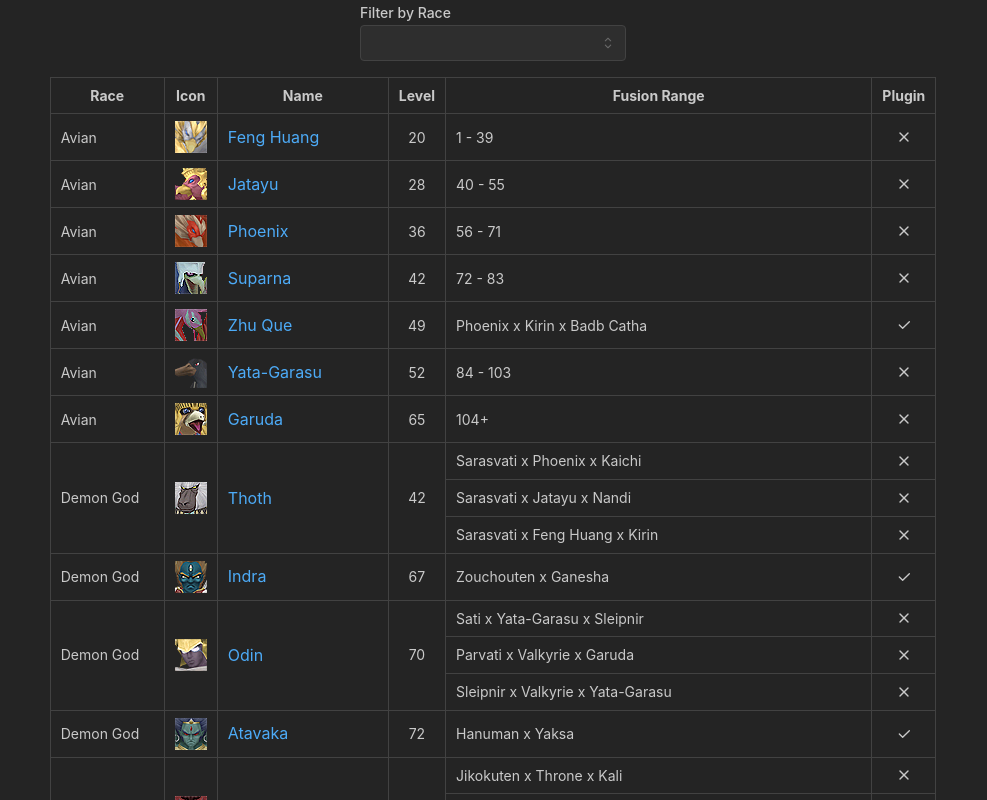
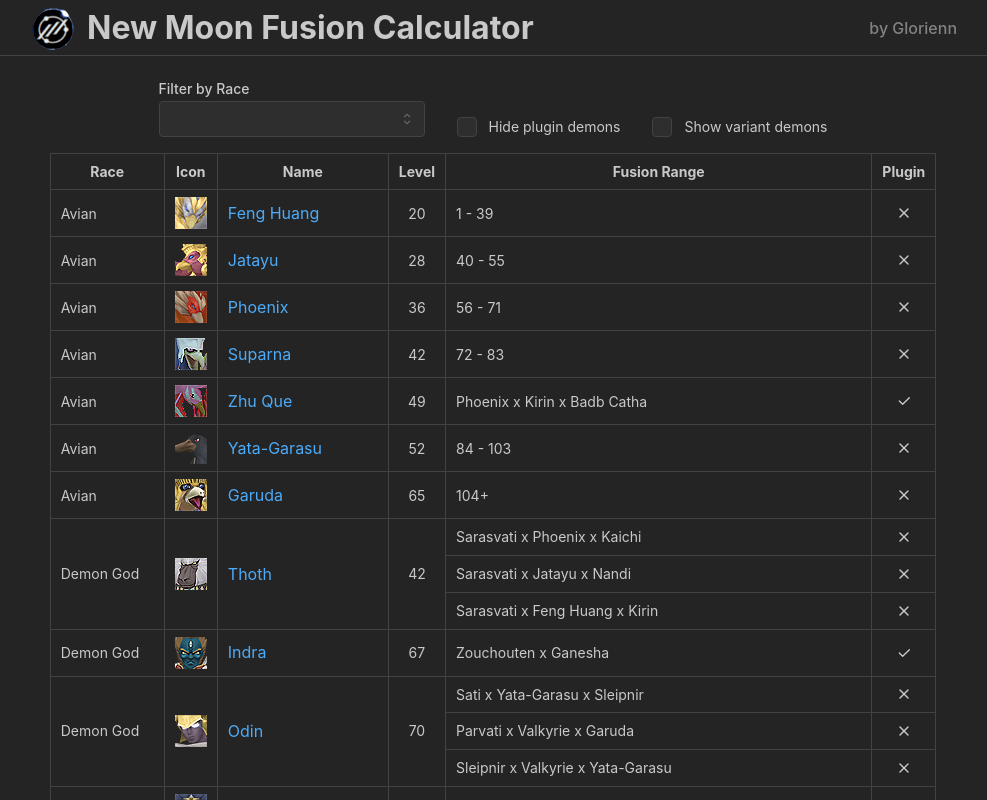
Before and after one commit to IuriTeixeira/NewMoon-Fusion-Tool, a Next.js app: page / in a window 1280 px wide. Shown: the top 800 px of the page, without its empty margins (147-1134 px from the left). Built offline with nearby package versions, Linux system fonts and the light colour scheme.

Commit message:
added filters for plugin and variants; added element table to fusion page

```diff
--- a/src/app/Components/DemonTableComponent.tsx
+++ b/src/app/Components/DemonTableComponent.tsx
@@ -2,14 +2,17 @@
 import { IconCheck, IconX } from '@tabler/icons-react'
 import { Flex, Text, Table, Image, Anchor } from '@mantine/core'
 import demonList from '../Data/demons.json' assert {type: "json"}
+import variantDemonList from '../Data/variant_demons.json' assert {type: "json"}
 import React from 'react'
 import Link from 'next/link'
 
 interface DemonTableProps {
     raceFilter: string,
+    hidePlugins: boolean,
+    displayVariants: boolean,
 }
 
-export default function DemonTableComponent({ raceFilter }: DemonTableProps) {
+export default function DemonTableComponent({ raceFilter, hidePlugins, displayVariants }: DemonTableProps) {
     const subTypes = [
         'Inexperienced ',
         'Illusion ',
@@ -55,10 +58,35 @@ export default function DemonTableComponent({ raceFilter }: DemonTableProps) {
 
     let filteredDemonList: Demon[]
 
-    if (raceFilter !== '')
-        filteredDemonList = demonList.filter((demon: Demon) => demon.Race === raceFilter)
-    else
-        filteredDemonList = demonList
+    if (raceFilter !== '') {
+        if(hidePlugins){
+            if(displayVariants){
+                filteredDemonList = [...demonList, ...variantDemonList].filter((d: Demon) => d.Plugin[0] === false && d.Race === raceFilter)
+            }else{
+                filteredDemonList = demonList.filter((d: Demon) => d.Plugin[0] === false && d.Race === raceFilter)
+            }
+        }else{
+            if(displayVariants){
+                filteredDemonList = [...demonList, ...variantDemonList].filter((demon: Demon) => demon.Race === raceFilter)
+            }else{
+                filteredDemonList = demonList.filter((demon: Demon) => demon.Race === raceFilter)
+            }
+        }
+    } else {
+        if(hidePlugins){
+            if(displayVariants){
+                filteredDemonList = [...demonList, ...variantDemonList].filter((d: Demon) => d.Plugin[0] === false)
+            }else{
+                filteredDemonList = demonList.filter((d: Demon) => d.Plugin[0] === false)
+            }
+        }else{
+            if(displayVariants){
+                filteredDemonList = [...demonList, ...variantDemonList]
+            }else{
+                filteredDemonList = demonList
+            }
+        }
+    }
 
     return (
         <Table withTableBorder withColumnBorders>
--- a/src/app/Components/SearchComponent.tsx
+++ b/src/app/Components/FilterComponent.tsx
@@ -1,12 +1,16 @@
 'use client'
-import { Flex, Select } from "@mantine/core";
+import { Checkbox, Flex, Select } from "@mantine/core";
 
-interface SearchProps {
+interface FilterProps {
     raceFilter: string
-    setRaceFilter: React.Dispatch<React.SetStateAction<string>>
+    setRaceFilter: React.Dispatch<React.SetStateAction<string>>,
+    hidePlugins: boolean,
+    setHidePlugins: React.Dispatch<React.SetStateAction<boolean>>
+    displayVariants: boolean,
+    setDisplayVariants: React.Dispatch<React.SetStateAction<boolean>>
 }
 
-export default function SearchComponent({ raceFilter, setRaceFilter }: SearchProps) {
+export default function FilterComponent({ raceFilter, setRaceFilter, hidePlugins, setHidePlugins, displayVariants, setDisplayVariants }: FilterProps) {
     const racesLaw: string[] = ["Avian", "Demon God", "Divine", "Earth Element", "Entity", "Evil Demon", "Goddess", "Heavenly God", "Machine", "Raptor", "Seraphim", "Vile", "Wild Bird", "Yoma"]
     const racesNeutral: string[] = ["Beast", "Demigod", "Dragon King", "Elemental", "Fairy", "Fiend", "Godly Beast", "Holy Beast", "Nocturne", "Reaper", "Wilder", "Sacred Soul"]
     const racesChaos: string[] = ["Brute", "Destroyer", "Dragon", "Earth Mother", "Evil Dragon", "Fallen", "Femme", "Foul", "Gaian", "Guardian", "Haunt", "Nation Ruler", "Tyrant"]
@@ -15,6 +19,7 @@ export default function SearchComponent({ raceFilter, setRaceFilter }: SearchPro
     return (
         <Flex justify='center' align={'flex-end'} gap={'xl'}>
             <Select
+                size={"sm"}
                 label="Filter by Race"
                 value={raceFilter}
                 onChange={(value) => setRaceFilter(value ?? '')}
@@ -22,6 +27,16 @@ export default function SearchComponent({ raceFilter, setRaceFilter }: SearchPro
                 clearable
                 searchable
             />
+            <Checkbox
+                checked={hidePlugins}
+                label="Hide plugin demons"
+                onChange={(event) => setHidePlugins(event.currentTarget.checked)}
+            />
+            <Checkbox
+                checked={displayVariants}
+                label="Show variant demons"
+                onChange={(event) => setDisplayVariants(event.currentTarget.checked)}
+            />
         </Flex>
     )
 }
--- /dev/null
+++ b/src/app/Components/HeaderComponent.module.css
@@ -0,0 +1,13 @@
+.header {
+  height: 56px;
+  margin-bottom: 20px;
+  background-color: var(--mantine-color-body);
+  border-bottom: 1px solid light-dark(var(--mantine-color-gray-3), var(--mantine-color-dark-4));
+}
+
+.inner {
+  height: 56px;
+  display: flex;
+  justify-content: space-between;
+  align-items: center;
+}
--- /dev/null
+++ b/src/app/Components/HeaderComponent.tsx
@@ -0,0 +1,18 @@
+import { Container, Flex, Image, Text } from '@mantine/core';
+import classes from './HeaderComponent.module.css';
+import Link from 'next/link';
+
+export default function HeaderComponent() {
+    return (
+        <header className={classes.header}>
+            <Container size="md" className={classes.inner}>
+                <Link href={'/'}>
+                    <Flex align={'flex-end'} justify={'flex-start'} gap={'xs'}>
+                        <Image src={`/NewMoonLogo.png`} w={48} h={48} /> <h1>New Moon Fusion Calculator</h1>
+                    </Flex>
+                </Link>
+                <Text c={'dimmed'} fw={500}>by Glorienn</Text>
+            </Container>
+        </header>
+    )
+}
--- a/src/app/layout.tsx
+++ b/src/app/layout.tsx
@@ -2,6 +2,7 @@ import type { Metadata } from "next";
 import "./globals.css";
 import '@mantine/core/styles.css';
 import { ColorSchemeScript, MantineProvider, mantineHtmlProps } from '@mantine/core';
+import HeaderComponent from "./Components/HeaderComponent";
 
 export const metadata: Metadata = {
     title: "New Moon Fusion Calculator",
@@ -20,6 +21,7 @@ export default function RootLayout({
             </head>
             <body>
                 <MantineProvider defaultColorScheme="dark">
+                    <HeaderComponent/>
                     {children}
                 </MantineProvider>
             </body>
--- a/src/app/page.tsx
+++ b/src/app/page.tsx
@@ -2,17 +2,19 @@
 
 import React, { useState } from "react";
 import DemonTableComponent from "./Components/DemonTableComponent";
-import SearchComponent from "./Components/SearchComponent";
+import FilterComponent from "./Components/FilterComponent";
 import { Flex, SimpleGrid } from "@mantine/core";
 
 export default function Home() {
     const [raceFilter, setRaceFilter] = useState<string>('')
+    const [hidePlugins, setHidePlugins] = useState<boolean>(false)
+    const [displayVariants, setDisplayVariants] = useState<boolean>(false)
 
     return (
         <Flex align='center' justify='center'>
             <SimpleGrid cols={1}>
-                <SearchComponent raceFilter={raceFilter} setRaceFilter={setRaceFilter} />
-                <DemonTableComponent raceFilter={raceFilter} />
+                <FilterComponent raceFilter={raceFilter} setRaceFilter={setRaceFilter} hidePlugins={hidePlugins} setHidePlugins={setHidePlugins} displayVariants={displayVariants} setDisplayVariants={setDisplayVariants} />
+                <DemonTableComponent raceFilter={raceFilter} hidePlugins={hidePlugins} displayVariants={displayVariants} />
             </SimpleGrid>
         </Flex>
     );
--- a/types.d.ts
+++ b/types.d.ts
@@ -7,3 +7,9 @@ interface Demon {
     Plugin: boolean[]
     Variant?: boolean
 }
+
+interface FusionData {
+    Race: string;
+    Combinations: string[][] | null;
+    Elements: string[] | null
+}
```
Also changed, not shown: src/app/Components/ElementInfoComponent.tsx (added, +34 -0 lines), src/app/Components/FusionTableComponent.tsx (+67 -24 lines), src/app/fusions/page.tsx (+11 -5 lines), public/NewMoonLogo.png (added).
